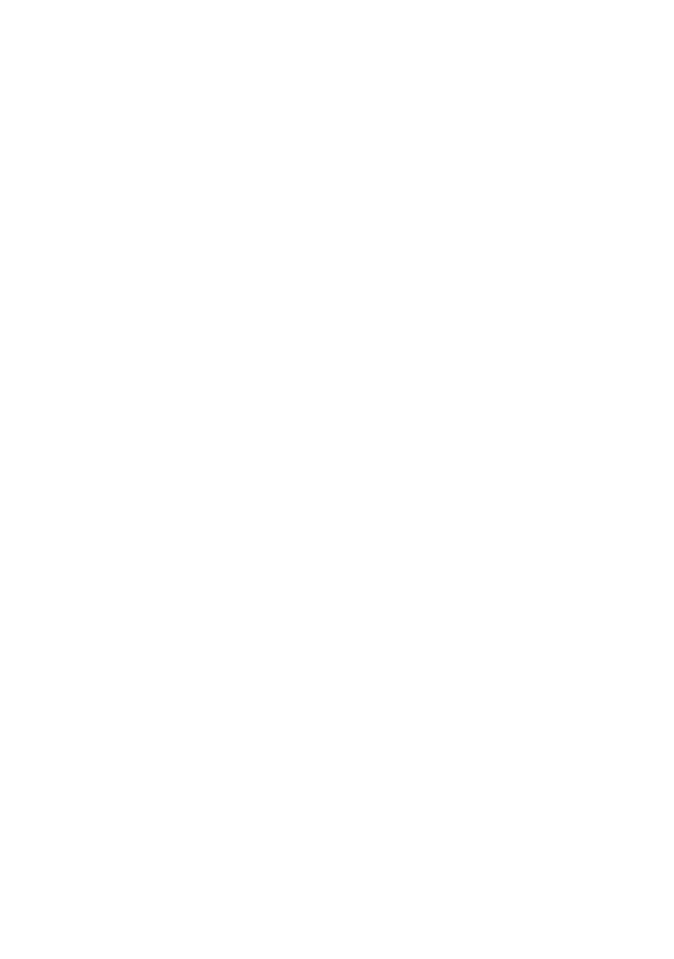
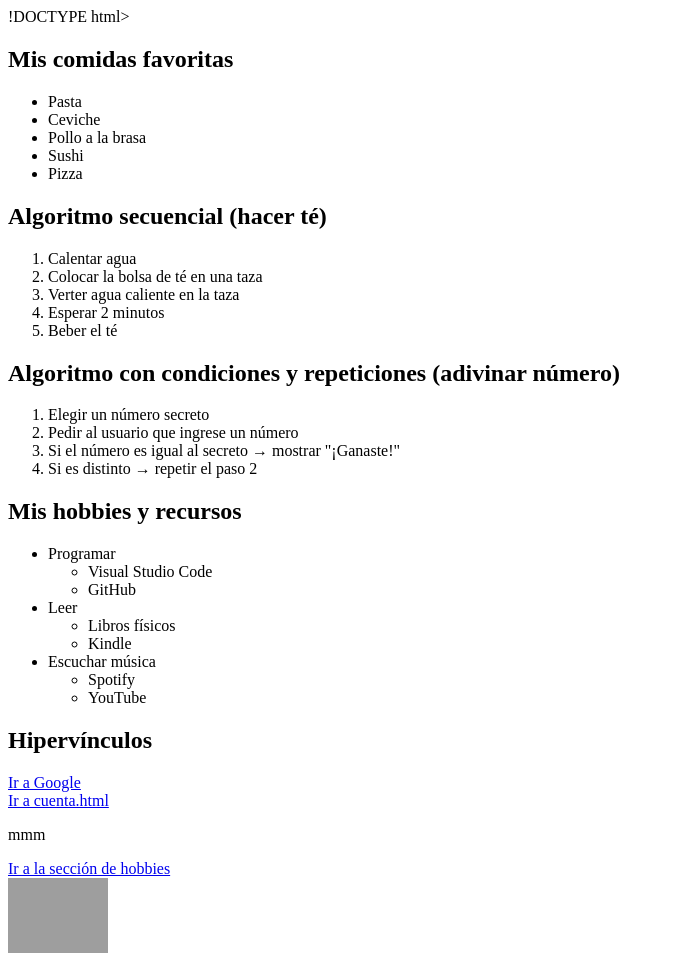
Before and after one commit to Miracle-SS/IDWEB-F, a plain HTML site: page cuenta.html in a window 1280 px wide. Shown: the whole page, without its empty margins (0-674 px from the left). Before the commit the page ends 800 px from the top, so only its background shows below. Drawn offline with Linux system fonts and the light colour scheme; grey boxes are pictures that could not be loaded.

Commit message:
Tercer commit

```diff
--- a/cuenta.html
+++ b/cuenta.html
@@ -0,0 +1,77 @@
+!DOCTYPE html>
+<html lang="es">
+<head>
+    <meta charset="UTF-8">
+    <title>Laboratorio 04 - Index</title>
+</head>
+<body>
+    <!-- Lista desordenada: comidas favoritas -->
+    <h2>Mis comidas favoritas</h2>
+    <ul>
+        <li>Pasta</li>
+        <li>Ceviche</li>
+        <li>Pollo a la brasa</li>
+        <li>Sushi</li>
+        <li>Pizza</li>
+    </ul>
+
+    <!-- Lista ordenada: algoritmo sencillo secuencial -->
+    <h2>Algoritmo secuencial (hacer té)</h2>
+    <ol>
+        <li>Calentar agua</li>
+        <li>Colocar la bolsa de té en una taza</li>
+        <li>Verter agua caliente en la taza</li>
+        <li>Esperar 2 minutos</li>
+        <li>Beber el té</li>
+    </ol>
+
+    <!-- Lista ordenada con condiciones y repeticiones -->
+    <h2>Algoritmo con condiciones y repeticiones (adivinar número)</h2>
+    <ol>
+        <li>Elegir un número secreto</li>
+        <li>Pedir al usuario que ingrese un número</li>
+        <li>Si el número es igual al secreto → mostrar "¡Ganaste!"</li>
+        <li>Si es distinto → repetir el paso 2</li>
+    </ol>
+
+    <!-- Lista anidada: hobbies -->
+    <h2 id="hobbies">Mis hobbies y recursos</h2>
+    <ul>
+        <li>Programar
+            <ul>
+                <li>Visual Studio Code</li>
+                <li>GitHub</li>
+            </ul>
+        </li>
+        <li>Leer
+            <ul>
+                <li>Libros físicos</li>
+                <li>Kindle</li>
+            </ul>
+        </li>
+        <li>Escuchar música
+            <ul>
+                <li>Spotify</li>
+                <li>YouTube</li>
+            </ul>
+        </li>
+    </ul>
+
+    <!-- Hipervínculos -->
+    <h2>Hipervínculos</h2>
+    <!-- Hipervínculo externo en nueva pestaña -->
+    <a href="https://www.google.com" target="_blank">Ir a Google</a><br>
+
+    <!-- Hipervínculo interno a otra página -->
+    <a href="cuenta.html">Ir a cuenta.html</a><br>
+    <p> mmm  </p>
+
+    <!-- Hipervínculo interno dentro de la misma página -->
+    <a href="#hobbies">Ir a la sección de hobbies</a><br>
+
+    <!-- Imagen + enlace externo -->
+    <a href="https://www.wikipedia.org" target="_blank">
+        <img src="https://upload.wikimedia.org/wikipedia/commons/6/63/Wikipedia-logo.png" alt="Wikipedia" width="100">
+    </a>
+</body>
+</html>
```
Also changed, not shown: index.html (+1 -0 lines).
